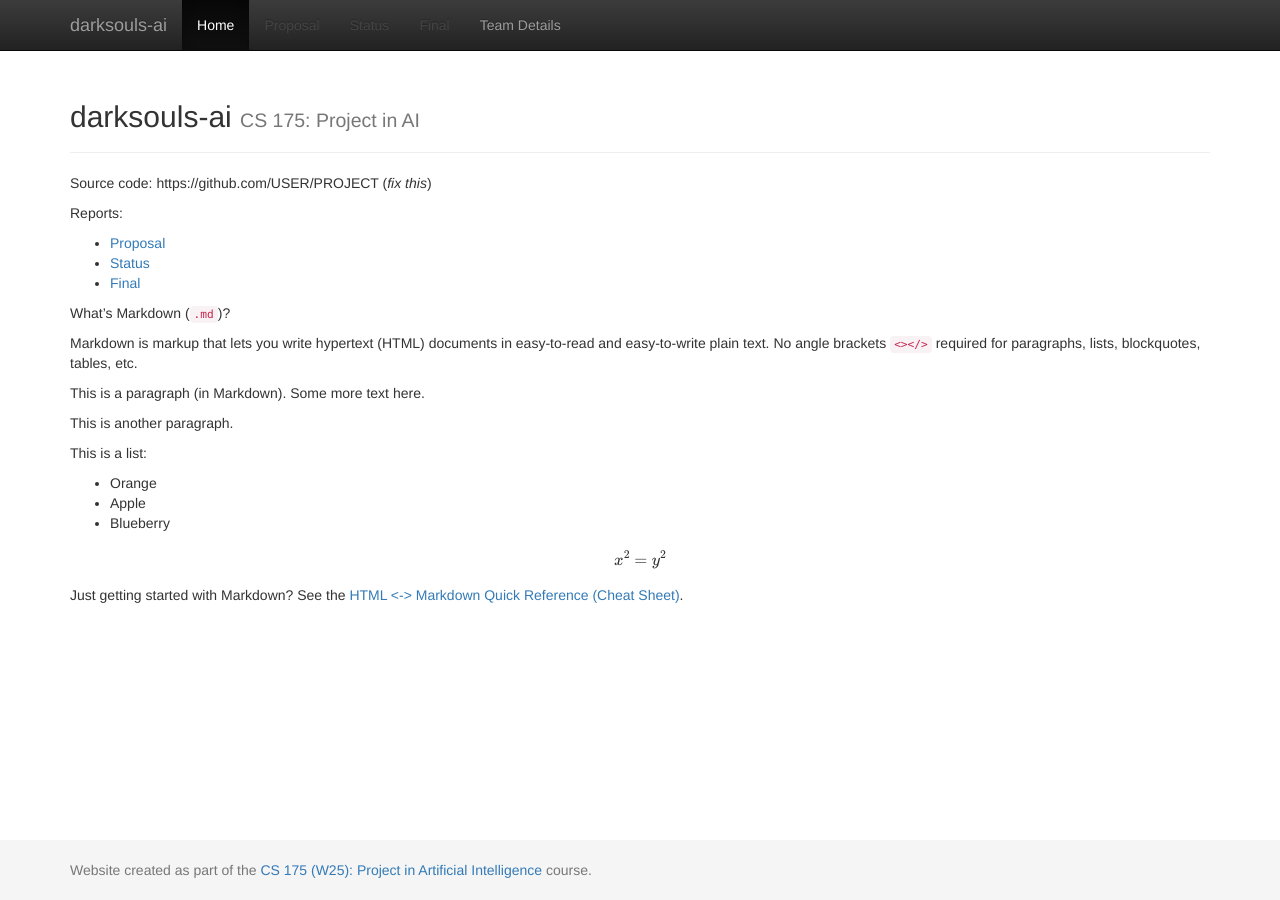
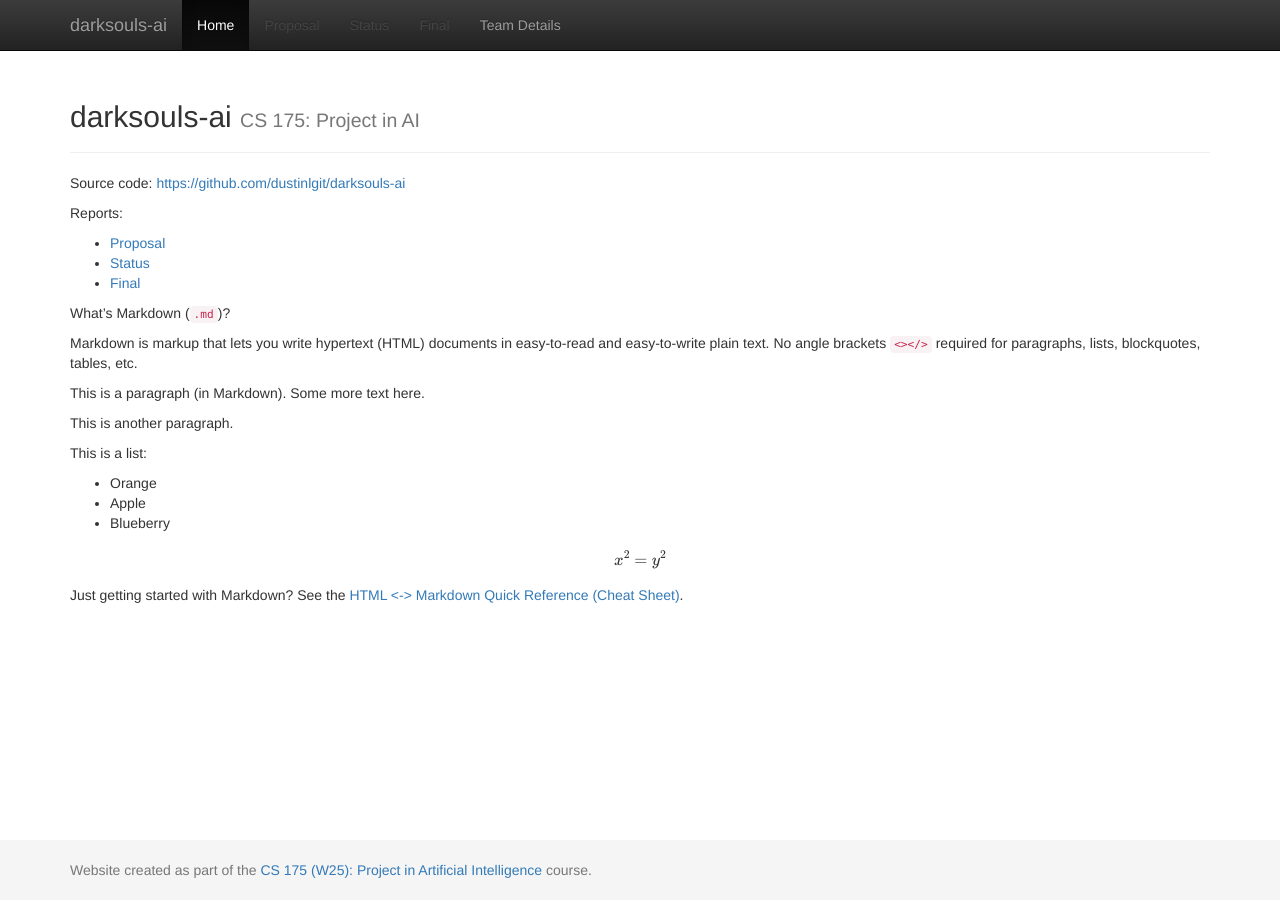
Before and after one commit to dustinlgit/darksouls-ai, a Jekyll site: the page built from docs/index.md, in a window 1280 px wide. Built offline with Jekyll 4.4.1, drawn with Linux system fonts in a browser that asks for light colours; formulas are drawn with MathJax 3.

Commit message:
add gh link to project home

```diff
--- a/docs/index.md
+++ b/docs/index.md
@@ -3,7 +3,7 @@
 title:  Home
 ---
 
-Source code: https://github.com/USER/PROJECT (_fix this_)
+Source code: [https://github.com/dustinlgit/darksouls-ai](https://github.com/dustinlgit/darksouls-ai)
 
 Reports:
 
```
